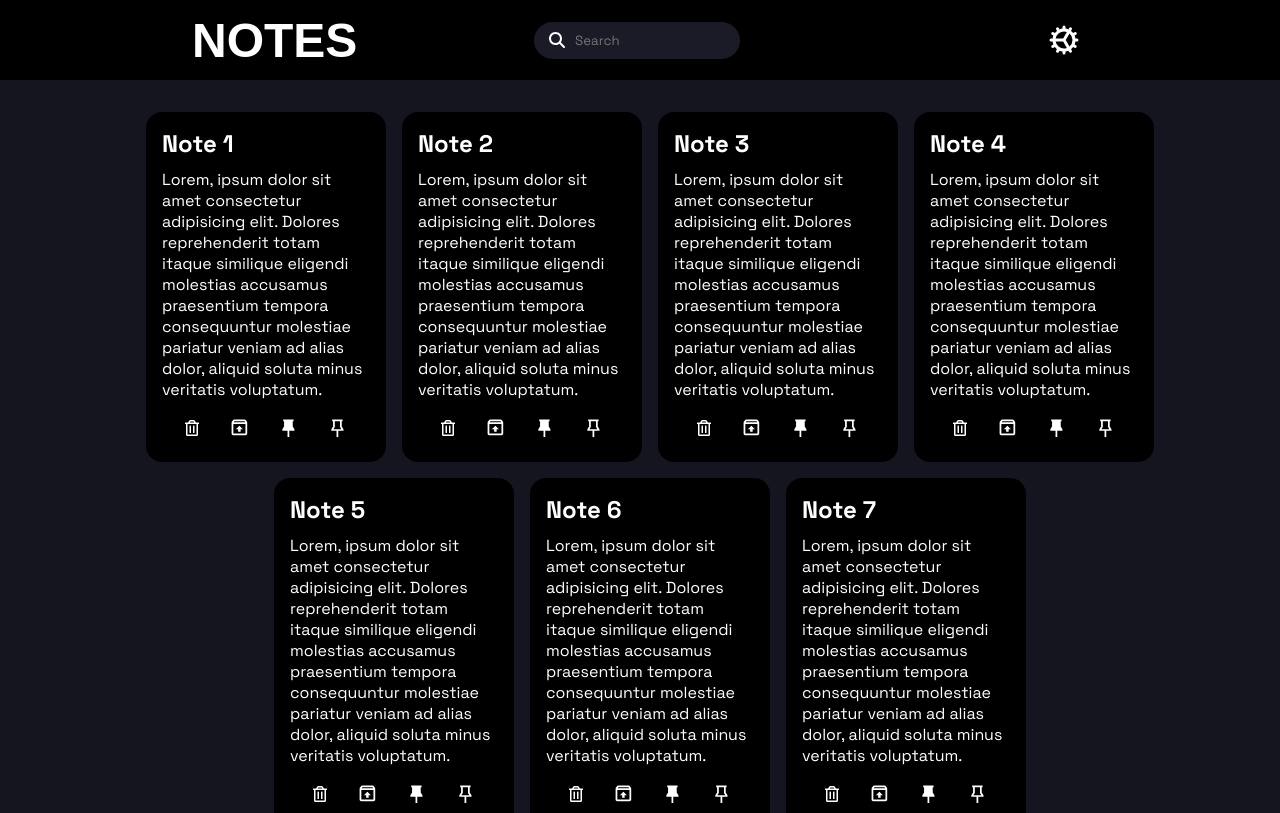
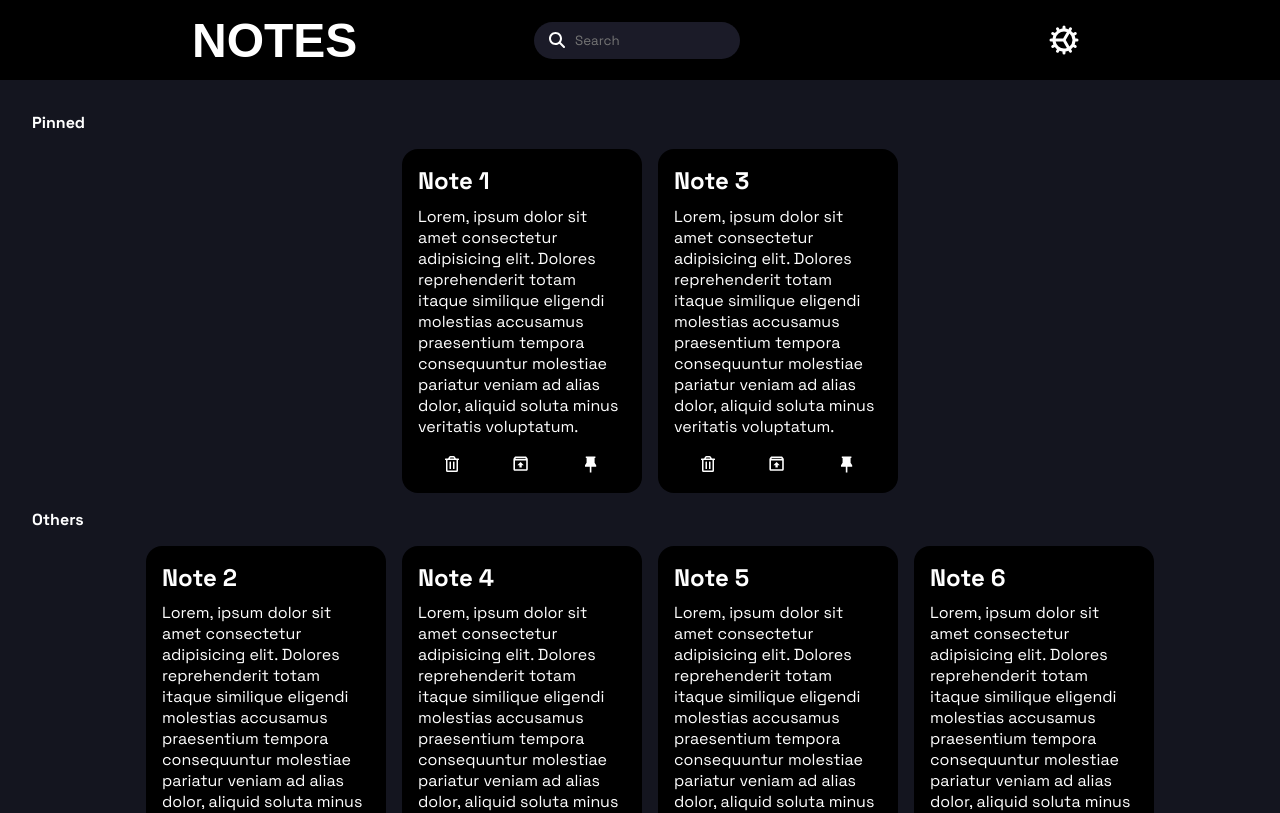
Before and after one commit to 1-WOOPER-1/notes, a React (Vite) app: page / in a window 1280 px wide. Shown: the top 813 px of the page. Built offline with nearby package versions, Linux system fonts and the light colour scheme; a web font is replaced by a local one.

Commit message:
Combinig Toolbar and NoteCard components and adding pinned notes

```diff
--- a/src/App.jsx
+++ b/src/App.jsx
@@ -1,3 +1,4 @@
+import { useState } from "react";
 import styles from "./App.module.css";
 import { NoteCard } from "./components/NoteCard/NoteCard.jsx";
 import { SearchInput } from "./components/SearchInput.jsx";
@@ -5,6 +6,22 @@ import { SettingsBtn } from "./components/SettingsBtn/SettingsBtn.jsx";
 import { NOTES } from "./data/notes.js";
 
 export function App() {
+  const [notes, setNotes] = useState(NOTES.filter((note) => !note.isPinned));
+  const [pinnedNotes, setPinnedNotes] = useState(
+    NOTES.filter((note) => note.isPinned)
+  );
+
+  function pinNote(note) {
+    note.isPinned = !note.isPinned;
+    if (note.isPinned) {
+      setNotes(notes.filter((n) => n.id !== note.id));
+      setPinnedNotes([...pinnedNotes, note]);
+    } else {
+      setPinnedNotes(pinnedNotes.filter((n) => n.id !== note.id));
+      setNotes([...notes, note]);
+    }
+  }
+
   return (
     <div>
       <header className={styles.header}>
@@ -17,9 +34,22 @@ export function App() {
         </div>
       </header>
       <main className={styles.main}>
-        {NOTES.map((note) => (
-          <NoteCard key={note.id} note={note} />
-        ))}
+        {!!pinnedNotes.length && (
+          <div>
+            <h4>Pinned</h4>
+            <div className={styles.notesContainer}>
+              {pinnedNotes.map((note) => (
+                <NoteCard key={note.id} note={note} pinNote={pinNote} />
+              ))}
+            </div>
+          </div>
+        )}
+        {!!pinnedNotes.length && !!notes.length && <h4>Others</h4>}
+        <div className={styles.notesContainer}>
+          {notes.map((note) => (
+            <NoteCard key={note.id} note={note} pinNote={pinNote} />
+          ))}
+        </div>
       </main>
     </div>
   );
--- a/src/App.module.css
+++ b/src/App.module.css
@@ -28,7 +28,13 @@
   margin: auto;
   padding: 2rem;
   display: flex;
-  justify-content: center;
+  flex-direction: column;
+}
+
+.notesContainer {
+  display: flex;
   flex-wrap: wrap;
   gap: 1rem;
+  margin: 1rem;
+  justify-content: center;
 }
--- a/src/components/NoteCard/NoteCard.jsx
+++ b/src/components/NoteCard/NoteCard.jsx
@@ -1,12 +1,25 @@
+import { FaRegTrashAlt } from "react-icons/fa";
+import { MdOutlineUnarchive } from "react-icons/md";
+import { RiPushpin2Fill, RiPushpin2Line } from "react-icons/ri";
+import { NoteCardBtn } from "./NoteCardBtn.jsx";
 import styles from "./NoteCard.module.css";
-import { NoteCardToolbar } from "./NoteCardToolbar.";
 
-export function NoteCard({ note }) {
+export function NoteCard({ note, pinNote }) {
   return (
     <div className={styles.noteCard}>
       <span>{note.title}</span>
       <p>{note.body}</p>
-      <NoteCardToolbar />
+      <div className={styles.noteCardToolbar}>
+        <NoteCardBtn>
+          <FaRegTrashAlt style={{ fontSize: "1rem" }} />
+        </NoteCardBtn>
+        <NoteCardBtn>
+          <MdOutlineUnarchive />
+        </NoteCardBtn>
+        <NoteCardBtn note={note} pinNote={pinNote}>
+          {note.isPinned ? <RiPushpin2Fill /> : <RiPushpin2Line />}
+        </NoteCardBtn>
+      </div>
     </div>
   );
 }
--- a/src/components/NoteCard/NoteCard.module.css
+++ b/src/components/NoteCard/NoteCard.module.css
@@ -2,7 +2,7 @@
   width: 15rem;
   background-color: #000;
   border-radius: 1rem;
-  padding: 1rem;
+  padding: 1rem 1rem 0.7rem 1rem;
 }
 
 .noteCard span {
@@ -11,3 +11,11 @@
   margin-bottom: 0.6rem;
   display: block;
 }
+
+.noteCardToolbar {
+  width: 100%;
+  display: flex;
+  align-items: center;
+  justify-content: space-around;
+  margin-top: 0.6rem;
+}
--- /dev/null
+++ b/src/components/NoteCard/NoteCardBtn.jsx
@@ -0,0 +1,9 @@
+import styles from "./NoteCardBtn.module.css";
+
+export function NoteCardBtn({ children, note, onClick }) {
+  return (
+    <button className={styles.toolbarBtn} onClick={() => onClick(note)}>
+      {children}
+    </button>
+  );
+}
--- /dev/null
+++ b/src/components/NoteCard/NoteCardBtn.module.css
@@ -0,0 +1,15 @@
+.toolbarBtn {
+  font-size: 1.2rem;
+  display: flex;
+  align-items: center;
+  justify-content: center;
+  padding: 0.5rem;
+  border: 0;
+  border-radius: 2rem;
+  color: white;
+  background-color: transparent;
+}
+
+.toolbarBtn:hover {
+  background-color: #2c2f32;
+}
--- a/src/components/NoteCard/NoteCardToolbar..jsx
+++ /dev/null
@@ -1,15 +0,0 @@
-import { FaRegTrashAlt } from "react-icons/fa";
-import { MdOutlineUnarchive } from "react-icons/md";
-import { RiPushpin2Fill, RiPushpin2Line } from "react-icons/ri";
-import styles from "./NoteCardToolbar.module.css";
-
-export function NoteCardToolbar() {
-  return (
-    <div className={styles.noteCardToolbar}>
-      <FaRegTrashAlt />
-      <MdOutlineUnarchive style={{ fontSize: "1.3rem" }} />
-      <RiPushpin2Fill style={{ fontSize: "1.3rem" }} />
-      <RiPushpin2Line style={{ fontSize: "1.3rem" }} />
-    </div>
-  );
-}
--- a/src/components/NoteCard/NoteCardToolbar.module.css
+++ /dev/null
@@ -1,8 +0,0 @@
-.noteCardToolbar {
-  width: 100%;
-  display: flex;
-  align-items: center;
-  justify-content: space-around;
-  padding: 0.5rem;
-  margin-top: 0.6rem;
-}
--- a/src/data/notes.js
+++ b/src/data/notes.js
@@ -3,35 +3,42 @@ export const NOTES = [
     id: 1,
     title: "Note 1",
     body: "Lorem, ipsum dolor sit amet consectetur adipisicing elit. Dolores reprehenderit totam itaque similique eligendi molestias accusamus praesentium tempora consequuntur molestiae pariatur veniam ad alias dolor, aliquid soluta minus veritatis voluptatum.",
+    isPinned: true,
   },
   {
     id: 2,
     title: "Note 2",
     body: "Lorem, ipsum dolor sit amet consectetur adipisicing elit. Dolores reprehenderit totam itaque similique eligendi molestias accusamus praesentium tempora consequuntur molestiae pariatur veniam ad alias dolor, aliquid soluta minus veritatis voluptatum.",
+    isPinned: false,
   },
   {
     id: 3,
     title: "Note 3",
     body: "Lorem, ipsum dolor sit amet consectetur adipisicing elit. Dolores reprehenderit totam itaque similique eligendi molestias accusamus praesentium tempora consequuntur molestiae pariatur veniam ad alias dolor, aliquid soluta minus veritatis voluptatum.",
+    isPinned: true,
   },
   {
     id: 4,
     title: "Note 4",
     body: "Lorem, ipsum dolor sit amet consectetur adipisicing elit. Dolores reprehenderit totam itaque similique eligendi molestias accusamus praesentium tempora consequuntur molestiae pariatur veniam ad alias dolor, aliquid soluta minus veritatis voluptatum.",
+    isPinned: false,
   },
   {
     id: 5,
     title: "Note 5",
     body: "Lorem, ipsum dolor sit amet consectetur adipisicing elit. Dolores reprehenderit totam itaque similique eligendi molestias accusamus praesentium tempora consequuntur molestiae pariatur veniam ad alias dolor, aliquid soluta minus veritatis voluptatum.",
+    isPinned: false,
   },
   {
     id: 6,
     title: "Note 6",
     body: "Lorem, ipsum dolor sit amet consectetur adipisicing elit. Dolores reprehenderit totam itaque similique eligendi molestias accusamus praesentium tempora consequuntur molestiae pariatur veniam ad alias dolor, aliquid soluta minus veritatis voluptatum.",
+    isPinned: false,
   },
   {
     id: 7,
     title: "Note 7",
     body: "Lorem, ipsum dolor sit amet consectetur adipisicing elit. Dolores reprehenderit totam itaque similique eligendi molestias accusamus praesentium tempora consequuntur molestiae pariatur veniam ad alias dolor, aliquid soluta minus veritatis voluptatum.",
+    isPinned: false,
   },
 ];
```
